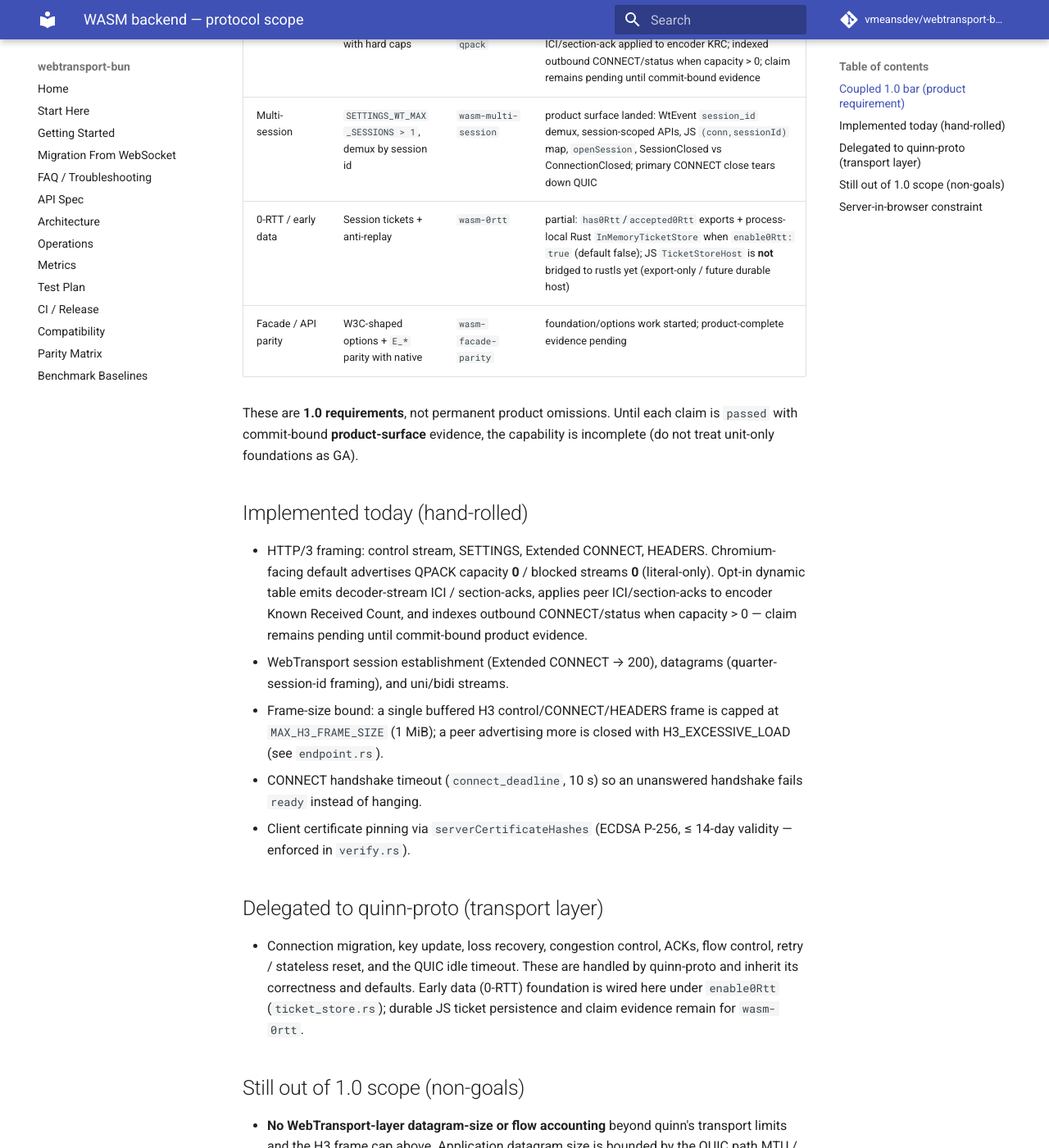
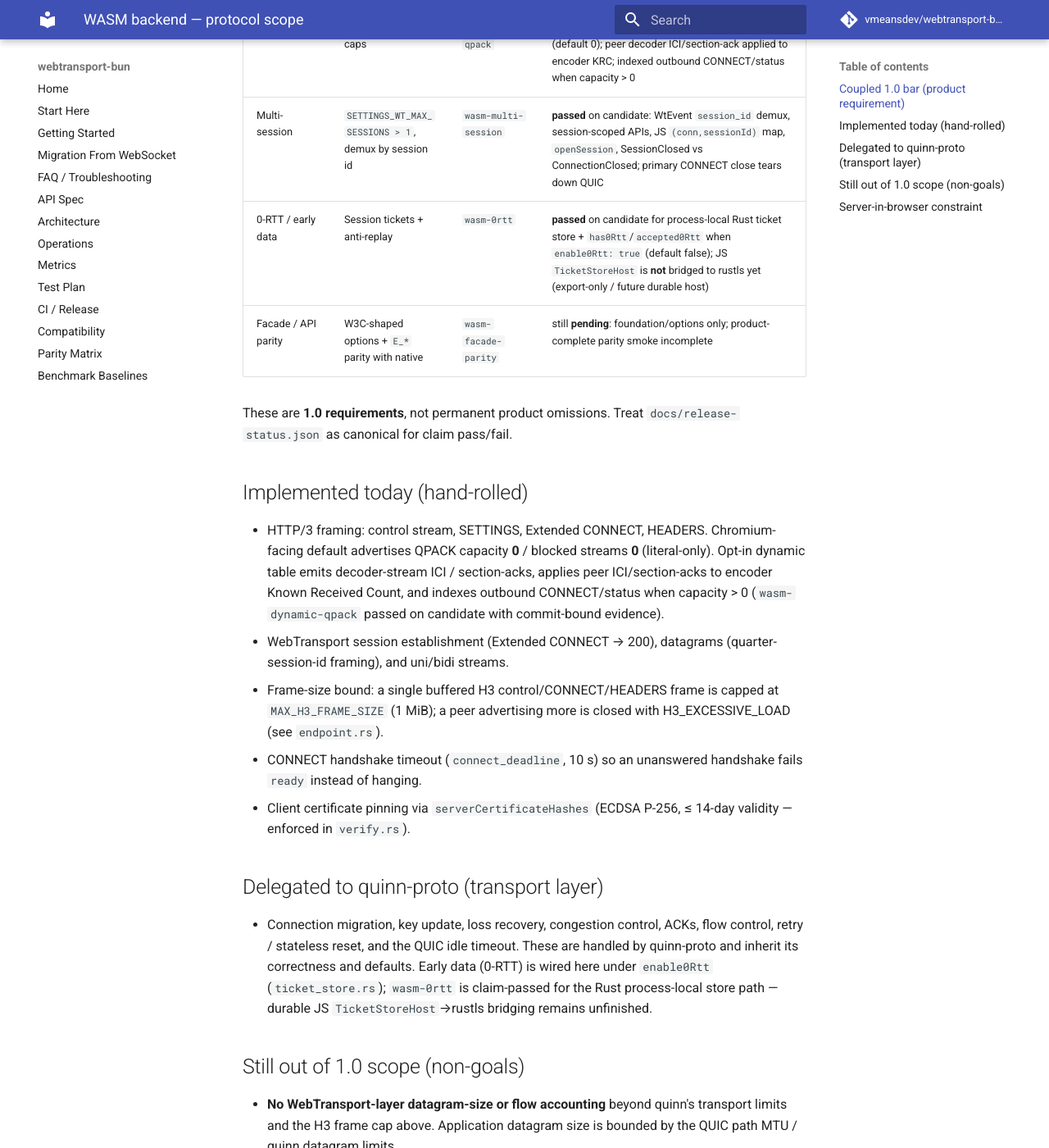
Before and after one commit to vmeansdev/webtransport-bun, an MkDocs documentation site: the page built from docs/WASM_PROTOCOL_SCOPE.md, in a window 1280 px wide and 1400 px high, scrolled down 444 px. Shown: the whole window at 82% size. Built offline with MkDocs 1.6.1 and Material for MkDocs 9.7.7, drawn with Linux system fonts in a browser that asks for light colours; comment, search, counter and statistics services are not loaded.

Commit message:
Sync release narrative docs with rebound wasm claim status
Document CONNECT admission as cap-only, clarify wtSessionsActive, and clear stale pending wording for passed protocol claims.

Co-authored-by: Cursor <cursoragent@cursor.com>

```diff
--- a/docs/WASM_PROTOCOL_SCOPE.md
+++ b/docs/WASM_PROTOCOL_SCOPE.md
@@ -11,14 +11,13 @@ requires, in addition to evidence gates:
 
 | Capability | 1.0 requirement | Claim id | Status |
 |---|---|---|---|
-| Dynamic QPACK | RFC 9204 dynamic table with hard caps | `wasm-dynamic-qpack` | product surface: opt-in `qpackMaxTableCapacity` / `enableDynamicQpack` (default 0); peer decoder ICI/section-ack applied to encoder KRC; indexed outbound CONNECT/status when capacity > 0; claim remains pending until commit-bound evidence |
-| Multi-session | `SETTINGS_WT_MAX_SESSIONS > 1`, demux by session id | `wasm-multi-session` | product surface landed: WtEvent `session_id` demux, session-scoped APIs, JS `(conn,sessionId)` map, `openSession`, SessionClosed vs ConnectionClosed; primary CONNECT close tears down QUIC |
-| 0-RTT / early data | Session tickets + anti-replay | `wasm-0rtt` | partial: `has0Rtt`/`accepted0Rtt` exports + process-local Rust `InMemoryTicketStore` when `enable0Rtt: true` (default false); JS `TicketStoreHost` is **not** bridged to rustls yet (export-only / future durable host) |
-| Facade / API parity | W3C-shaped options + `E_*` parity with native | `wasm-facade-parity` | foundation/options work started; product-complete evidence pending |
+| Dynamic QPACK | RFC 9204 dynamic table with hard caps | `wasm-dynamic-qpack` | **passed** on candidate: opt-in `qpackMaxTableCapacity` / `enableDynamicQpack` (default 0); peer decoder ICI/section-ack applied to encoder KRC; indexed outbound CONNECT/status when capacity > 0 |
+| Multi-session | `SETTINGS_WT_MAX_SESSIONS > 1`, demux by session id | `wasm-multi-session` | **passed** on candidate: WtEvent `session_id` demux, session-scoped APIs, JS `(conn,sessionId)` map, `openSession`, SessionClosed vs ConnectionClosed; primary CONNECT close tears down QUIC |
+| 0-RTT / early data | Session tickets + anti-replay | `wasm-0rtt` | **passed** on candidate for process-local Rust ticket store + `has0Rtt`/`accepted0Rtt` when `enable0Rtt: true` (default false); JS `TicketStoreHost` is **not** bridged to rustls yet (export-only / future durable host) |
+| Facade / API parity | W3C-shaped options + `E_*` parity with native | `wasm-facade-parity` | still **pending**: foundation/options only; product-complete parity smoke incomplete |
 
-These are **1.0 requirements**, not permanent product omissions. Until each
-claim is `passed` with commit-bound **product-surface** evidence, the
-capability is incomplete (do not treat unit-only foundations as GA).
+These are **1.0 requirements**, not permanent product omissions. Treat
+`docs/release-status.json` as canonical for claim pass/fail.
 
 ## Implemented today (hand-rolled)
 
@@ -26,8 +25,8 @@ capability is incomplete (do not treat unit-only foundations as GA).
   Chromium-facing default advertises QPACK capacity **0** / blocked streams
   **0** (literal-only). Opt-in dynamic table emits decoder-stream ICI /
   section-acks, applies peer ICI/section-acks to encoder Known Received Count,
-  and indexes outbound CONNECT/status when capacity > 0 — claim remains pending
-  until commit-bound product evidence.
+  and indexes outbound CONNECT/status when capacity > 0 (`wasm-dynamic-qpack`
+  passed on candidate with commit-bound evidence).
 - WebTransport session establishment (Extended CONNECT → 200), datagrams
   (quarter-session-id framing), and uni/bidi streams.
 - Frame-size bound: a single buffered H3 control/CONNECT/HEADERS frame is
@@ -43,8 +42,9 @@ capability is incomplete (do not treat unit-only foundations as GA).
 - Connection migration, key update, loss recovery, congestion control, ACKs,
   flow control, retry / stateless reset, and the QUIC idle timeout. These are
   handled by quinn-proto and inherit its correctness and defaults. Early data
-  (0-RTT) foundation is wired here under `enable0Rtt` (`ticket_store.rs`);
-  durable JS ticket persistence and claim evidence remain for `wasm-0rtt`.
+  (0-RTT) is wired here under `enable0Rtt` (`ticket_store.rs`);
+  `wasm-0rtt` is claim-passed for the Rust process-local store path — durable
+  JS `TicketStoreHost`→rustls bridging remains unfinished.
 
 ## Still out of 1.0 scope (non-goals)
 
```
Also changed, not shown: docs/COMPATIBILITY.md (+6 -4 lines), docs/METRICS.md (+1 -1 lines), docs/OPERATIONS.md (+9 -1 lines), docs/PARITY_MATRIX.md (+1 -1 lines), docs/RELEASE_1.0_STATUS.md (+11 -8 lines), docs/release-status.json (+5 -5 lines).
